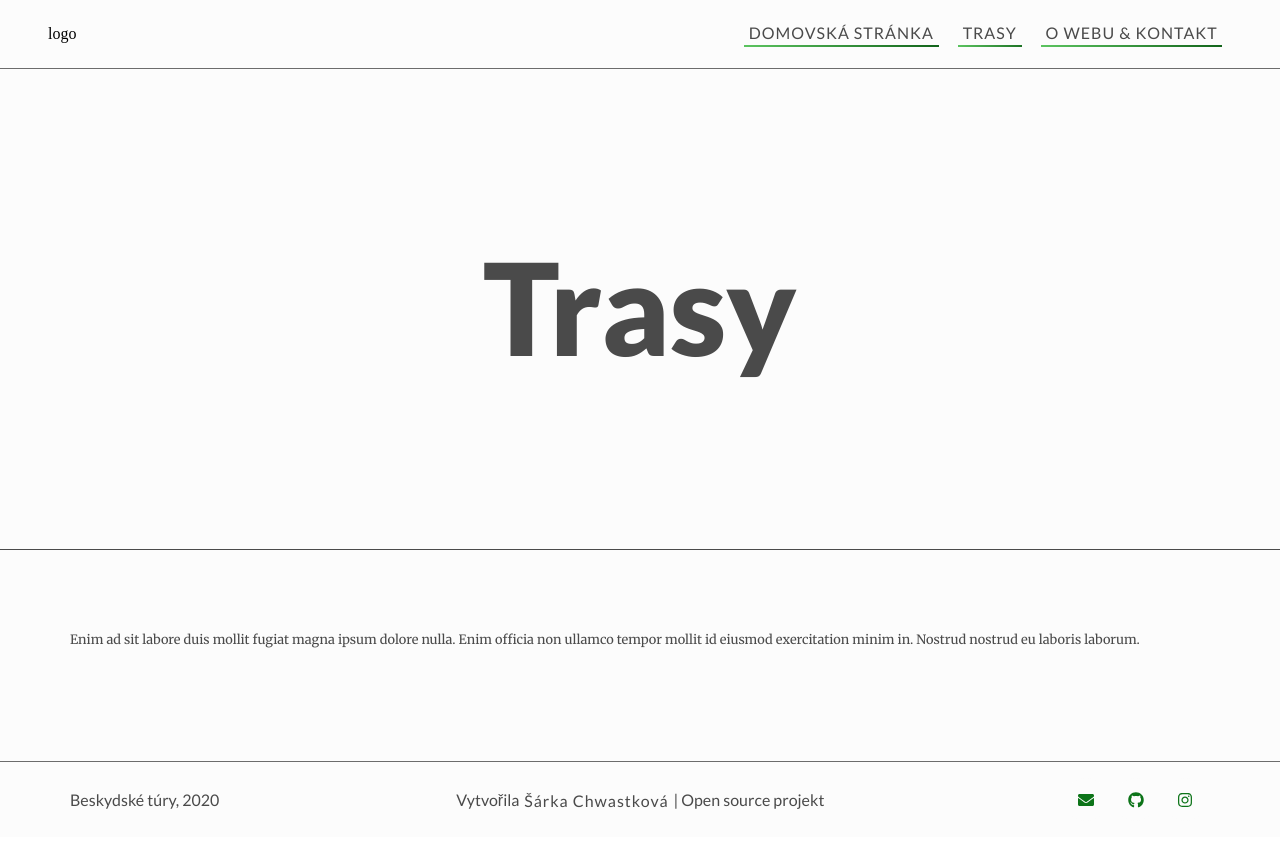
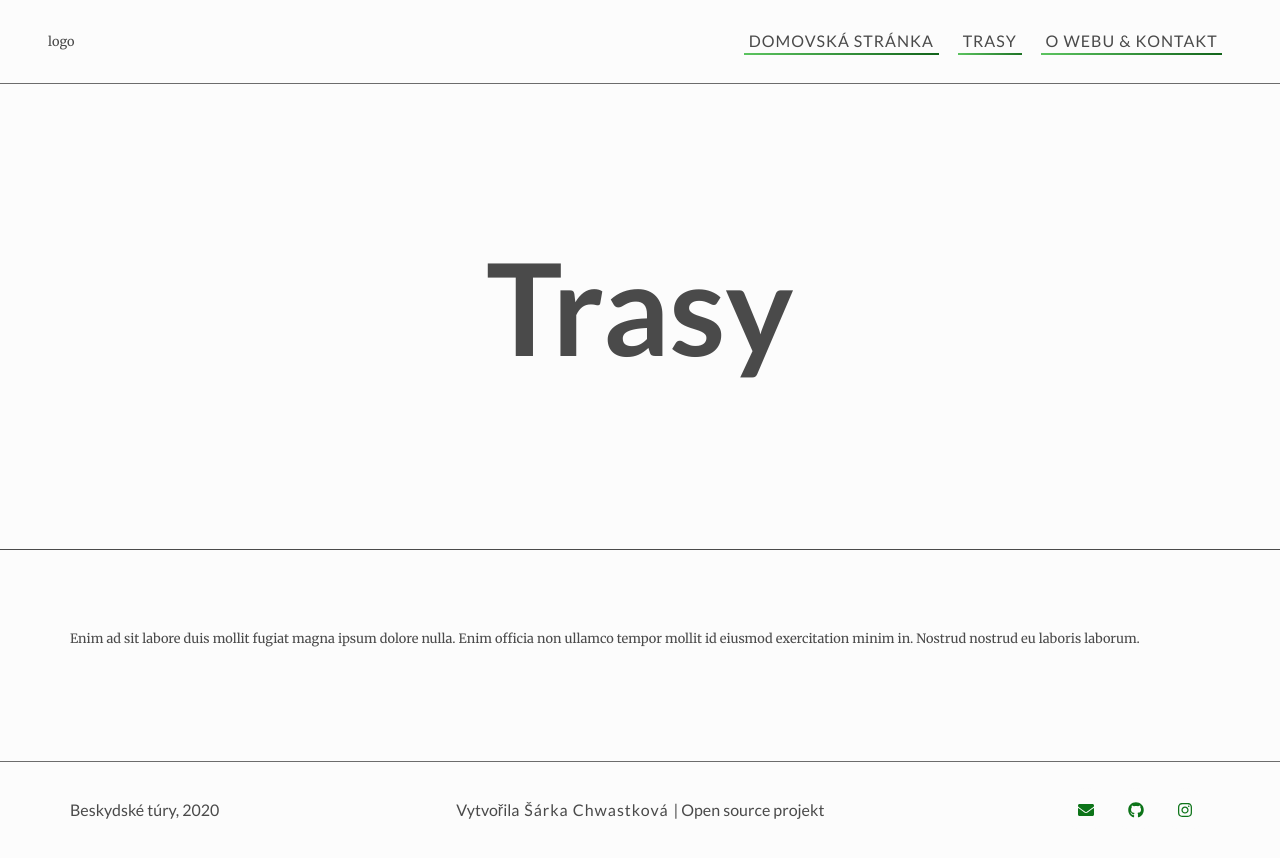
Before and after one commit to sarkaaa/beskydske-tury, a Gatsby site: page /trasy in a window 1280 px wide. Before the commit the page ends 837 px from the top, so only its background shows below. Built offline with nearby package versions, Linux system fonts and the light colour scheme; Gatsby itself is replaced by a stand-in of ours.

Commit message:
Styles, sizes.

```diff
--- a/src/components/header.tsx
+++ b/src/components/header.tsx
@@ -12,26 +12,26 @@ const Wrapper = styled.div`
   margin: 1rem;
 `
 
-const Title = styled.h1`
-  color: ${({ theme }) => theme.colors.dark};
-  text-align: center;
-  font-family: 'Lato', sans-serif;
-  font-size: ${({ theme }) => theme.sizes.sizeXL};
-  line-height: 1.2;
-  font-weight: 900;
+// const Title = styled.h1`
+//   color: ${({ theme }) => theme.colors.dark};
+//   text-align: center;
+//   font-family: 'Lato', sans-serif;
+//   font-size: ${({ theme }) => theme.sizes.sizeXL};
+//   line-height: 1.2;
+//   font-weight: 900;
 
-  @media screen and (min-width: 420px) {
-      font-size: ${({ theme }) => theme.sizes.sizeXXL};
-  }
-`
+//   @media screen and (min-width: 420px) {
+//       font-size: ${({ theme }) => theme.sizes.sizeXXL};
+//   }
+// `
 
-const SubTitle = styled.h2`
-  color: ${({ theme }) => theme.colors.dark};
-  text-align: center;
-  font-family: 'Lato', sans-serif;
-  line-height: 1;
-  font-weight: 400;
-`
+// const SubTitle = styled.h2`
+//   color: ${({ theme }) => theme.colors.dark};
+//   text-align: center;
+//   font-family: 'Lato', sans-serif;
+//   line-height: 1;
+//   font-weight: 400;
+// `
 
 type Props = {
   title: string;
@@ -40,14 +40,14 @@ type Props = {
 
 const Header = ({ title, subtitle = null}: Props) => (
   <Wrapper>
-    <Title>
+    <h1>
       {title}
-    </Title>
+    </h1>
     {
       subtitle &&
-      <SubTitle>
+      <h2>
         {subtitle}
-      </SubTitle>
+      </h2>
     }
   </Wrapper>
 )
--- a/src/components/icon.tsx
+++ b/src/components/icon.tsx
@@ -1,6 +1,16 @@
+import * as React from 'react'
+import { FontAwesomeIcon } from '@fortawesome/react-fontawesome'
+import { faInstagram, faGithub } from '@fortawesome/free-brands-svg-icons'
+import { faEnvelope } from '@fortawesome/free-solid-svg-icons'
 import styled from 'styled-components';
 
-const Icon = styled.a`
+const iconNames = {
+  ig: faInstagram,
+  github: faGithub,
+  email: faEnvelope
+}
+
+const IconWrapper = styled.a`
   width: 2.5rem;
   height: 2.5rem;
   margin: 0 0.2rem;
@@ -11,6 +21,7 @@ const Icon = styled.a`
   border-radius: 1.5rem;
   transition: linear 0.25s;
   background-color: ${({ theme }) => theme.colors.light};
+  cursor: pointer;
 
   & > svg {
     color: ${({ theme }) => theme.colors.primary};
@@ -26,4 +37,18 @@ const Icon = styled.a`
   }
 `;
 
+type Props = {
+  to: string,
+  iconName: 'ig' | 'github' | 'email'
+}
+
+const Icon = ({ to, iconName }: Props) => (
+  <>
+    <IconWrapper to={to} target="_blank">
+      <FontAwesomeIcon icon={iconNames[iconName]} />
+    </IconWrapper>
+  </>
+)
+
+
 export default Icon
--- a/src/components/layout.tsx
+++ b/src/components/layout.tsx
@@ -1,12 +1,9 @@
 import React from "react"
-import { FontAwesomeIcon } from '@fortawesome/react-fontawesome'
-import { faInstagram, faGithub } from '@fortawesome/free-brands-svg-icons'
-import { faEnvelope } from '@fortawesome/free-solid-svg-icons'
 import styled, { ThemeProvider } from 'styled-components'
 import GlobalStyles from '../constants/globalStyles'
 import theme from '../constants/theme'
 
-import Link from './link'
+import StyledLink from './link'
 import Icon from './icon'
 
 const Wrapper = styled.div`
@@ -77,7 +74,7 @@ const FooterContainer = styled.div`
     width: 1140px;
   }
 
-  & > span {
+  & > p {
     color: ${({ theme }) => theme.colors.dark};
     font-family: 'Lato', sans-serif;
     text-align: center;
@@ -100,38 +97,32 @@ const Layout = ({ children }: Props) => (
     <GlobalStyles />
     <Wrapper>
       <Navbar>
-        <span>logo</span>
+        <p>logo</p>
         <Categories>
           <li>
-            <Link to="/" navLink>Domovská stránka</Link>
+            <StyledLink to="/" navLink>Domovská stránka</StyledLink>
           </li>
           <li>
-            <Link to="/trasy" navLink>Trasy</Link>
+            <StyledLink to="/trasy" navLink>Trasy</StyledLink>
           </li>
           <li>
-            <Link to="/kontakt" navLink>O webu & kontakt</Link>
+            <StyledLink to="/kontakt" navLink>O webu & kontakt</StyledLink>
           </li>
         </Categories>
       </Navbar>
       <Main>{children}</Main>
       <Footer>
         <FooterContainer>
-          <span>
+          <p>
             Beskydské túry, 2020
-          </span>
-          <span>
-            Vytvořila <Link href="https://www.sarkachwastkova.cz" target="_blank">Šárka Chwastková</Link> | Open source projekt
-          </span>
+          </p>
+          <p>
+            Vytvořila <StyledLink href="https://www.sarkachwastkova.cz" target="_blank">Šárka Chwastková</StyledLink> | Open source projekt
+          </p>
           <IconsWrapper>
-            <Icon href="mailto:info@beskydsketury.cz">
-              <FontAwesomeIcon icon={faEnvelope} />
-            </Icon>
-            <Icon href="https://github.com/sarkaaa/beskydske-tury" target="_blank">
-              <FontAwesomeIcon icon={faGithub} />
-            </Icon>
-            <Icon href="https://www.instagram.com/beskydsketury/" target="_blank">
-              <FontAwesomeIcon icon={faInstagram} />
-            </Icon>
+            <Icon to="mailto:info@beskydsketury.cz" iconName="email" />
+            <Icon to="https://github.com/sarkaaa/beskydske-tury" iconName="github" />
+            <Icon to="https://www.instagram.com/beskydsketury/" iconName="ig" />
           </IconsWrapper>
         </FooterContainer>
       </Footer>
--- a/src/components/link.tsx
+++ b/src/components/link.tsx
@@ -2,7 +2,7 @@ import * as React from 'react'
 import { Link } from 'gatsby'
 import styled, { css } from 'styled-components'
 
-const StyledLinkWrapper = styled.div<{navLink}>`
+const StyledLinkWrapper = styled.div<{ navLink?: boolean }>`
   position: relative;
   display: inline-block;
   margin: 0 0.1rem;
--- a/src/components/title.tsx
+++ b/src/components/title.tsx
@@ -1,5 +1,5 @@
 import React from 'react'
-import styled from 'styled-components'
+import styled, { css } from 'styled-components'
 
 const TitleWrapper = styled.h3<{ centered?: boolean }>`
   color: ${({ theme }) => theme.colors.dark};
@@ -18,7 +18,7 @@ type Props = {
   children: React.ReactNode;
 }
 
-const Title = ({ size, centered=false, children }: Props) => (
+const Title = ({ size, centered = false, children }: Props) => (
   <TitleWrapper centered={centered} size={size}>
     {children}
   </TitleWrapper>
--- a/src/constants/globalStyles.ts
+++ b/src/constants/globalStyles.ts
@@ -5,13 +5,29 @@ const GlobalStyles = createGlobalStyle`
     margin: 0;
     padding: 0;
   }
+  h1 {
+    color: ${({ theme }) => theme.colors.dark};
+    font-family: 'Lato', sans-serif;
+    font-weight: 700;
+    font-size: ${({ theme }) => theme.sizes.sizeXL};
+  }
+  @media screen and (min-width: 420px) {
+    h1 {
+      font-size: ${({ theme }) => theme.sizes.sizeXXL};
+    }
+  }
+  h2 {
+    color: ${({ theme }) => theme.colors.dark};
+    font-family: 'Lato', sans-serif;
+    font-weight: 700;
+    font-size: ${({ theme }) => theme.sizes.sizeXL};
+  }
   h3 {
     color: ${({ theme }) => theme.colors.dark};
     font-family: 'Lato', sans-serif;
-    font-weight: 900;
-    font-size: 1.75rem;
+    font-weight: 700;
+    font-size: ${({ theme }) => theme.sizes.sizeM};
   }
-
   p {
     color: ${({ theme }) => theme.colors.dark};
     font-family: 'Merriweather', sans-serif;
--- a/src/constants/sizes.ts
+++ b/src/constants/sizes.ts
@@ -1,4 +1,5 @@
 export const sizeXXL = '8rem';
 export const sizeXL = '4rem';
+export const sizeM = '1.75rem'
 export const sizeS = '1rem';
 export const sizeXS = '0.8rem';
```
Also changed, not shown: src/components/button.tsx (+8 -3 lines).
